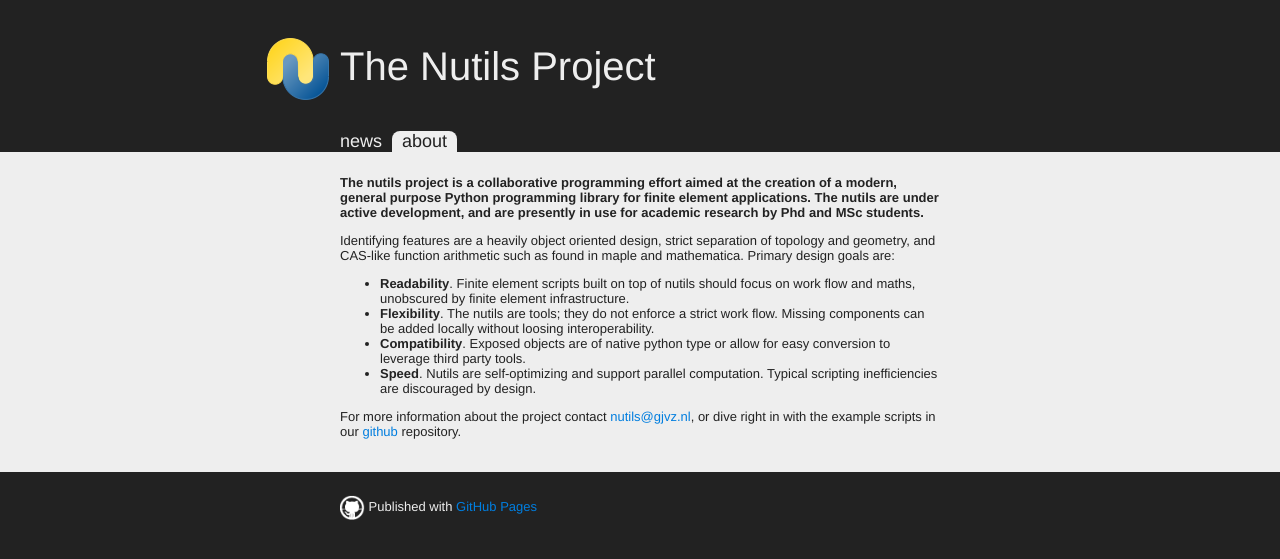
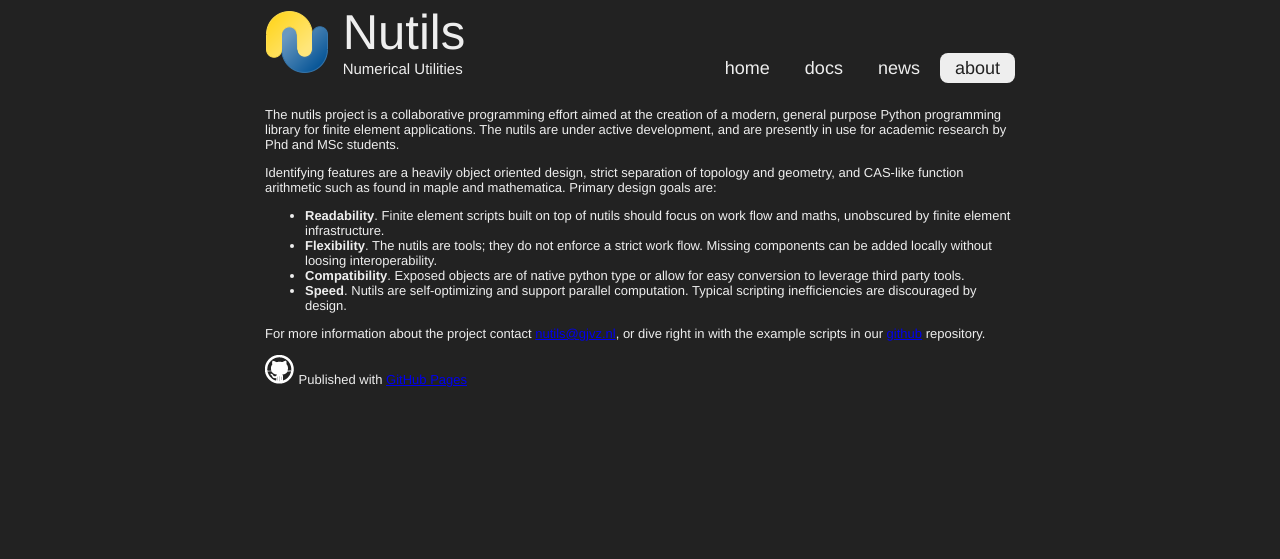
Before and after one commit to nutils/nutils.github.io, a Jekyll site: the page built from about.html, in a window 1280 px wide. Shown: the top 559 px of the page. Built offline with Jekyll 4.4.1, drawn with Linux system fonts in a browser that asks for light colours; Markdown is read by kramdown in place of the engine named in the settings.

Commit message:
New site setup

```diff
--- a/_config.yml
+++ b/_config.yml
@@ -11,8 +11,12 @@ pygments: true
 paginate: 5
 
 tabs:
+  - title: Home
+    url: /
+  - title: Docs
+    url: /docs.html
   - title: News
-    url: /
+    url: /news.html
   - title: About
     url: /about.html
 
--- a/_layouts/body.html
+++ b/_layouts/body.html
@@ -5,7 +5,8 @@
     <meta http-equiv="Content-Type" content="text/html; charset=UTF-8" />
     <meta name="viewport" content="width=device-width">
     <link rel="icon" href="/favicon.ico" type="image/x-icon">
-    <link rel="stylesheet" href="/css/main.css">
+    <link rel="stylesheet" type="text/css" href="/css/main.css" media="all">
+    <link rel="stylesheet" type="text/css" href="/css/syntax.css" media="all">
     <link href="atom.xml" type="application/atom+xml" rel="alternate" title="Sitewide ATOM Feed">
     <title>{{ site.shortname }} {{ page.title }}</title>
     {% for script in site.scripts %}
--- a/_layouts/default.html
+++ b/_layouts/default.html
@@ -3,25 +3,24 @@ layout: body
 ---
 
 <header>
-  <h1><img src="/images/nutilslogo.png">{{ site.name }}</h1>
+  <div>
+  <img src="/images/nutilslogo.png">
+  <div>
+  <h1>{{ site.shortname }}</h1>
+  <h2> Numerical Utilities</h2>
+  </div>
+  </div>
+  <nav>
+    {% for tab in site.tabs %}<span {% if page.title == tab.title %}class="select"{% endif %}>
+      <a href="{{ tab.url }}">{{ tab.title | downcase }}</a>
+    </span>{% endfor %}
+  </nav>
 </header>
-
-<nav>
-  {% capture alltabs %}{% for tab in site.tabs %}  {{ tab.title }}  {% endfor %}{% endcapture %}
-  {% assign scale = alltabs | size | divided_by: 100. %}
-  {% for tab in site.tabs %}<span style="max-width:{{ tab.title | size | plus: 4 | divided_by: scale }}%;" {% if page.title == tab.title %}class="select"{% endif %}>
-    <a href="{{ tab.url }}">{{ tab.title | downcase }}</a>
-  </span>{% endfor %}
-</nav>
-
-<div class="lightbg">
 
 <section>
   {{ content }}
 </section>
 
-</div>
-
 <footer>
   <p><a href="http://github.com/{{ site.github }}"><img src="/images/github.png" class="icon"></img></a> Published with <a href="http://pages.github.com">GitHub Pages</a></p>
 </footer>
--- a/css/main.css
+++ b/css/main.css
@@ -1,159 +1,167 @@
-article, aside, details, figcaption, figure,
-footer, header, hgroup, menu, nav, section {
-  display: block;
-}
-
-h1, h2, h3, h4, h5, h6 {
-  clear: both;
-}
-
 body {
-  margin: 0;
-  padding: 0;
-  box-sizing: border-box;
+  background: #222;
+  color: #eee;
   font-size: small;
   font-family: Helvetica, Arial, sans-serif;
-  -webkit-font-smoothing: antialiased;
-  background: #222;
-  color: #eee;
-}
-
-a {
-  text-decoration: none;
-  color: #007edf;
-  text-shadow: none;
-}
-
-header, nav, section, footer {
-  position: relative;
-  margin: 0 auto;
-  padding: 10px;
-  max-width: 600px;
+  max-width: 750px;
+  margin: auto;
 }
 
 header {
-  max-width: 748px; /* 74 px offset for logo */
+  text-align: justify;
 }
 
-header h1 {
-  padding-left: 74px;
-  text-indent: -84px;
-  line-height: 10px;
-  margin-bottom: 20px;
-  font-size: 40px;
-  font-weight: normal;
+header:after{
+    content: '';
+    display: inline-block;
+    width: 100%;
+    height: 0;
+    font-size:0;
+    line-height:0;
 }
 
-header h1 img {
-  vertical-align: middle;
-  padding: 0 10px;
+header div {
+  display: inline-block;
 }
 
-nav {
-  max-width: 620px; /* 10 px offset for tab padding */
-  padding: 0;
+header div img {
+  display: inline-block;
+  padding-right: 10px;
+  padding-top: 10px;
+}
+
+header div div h1 {
+  font-size: 49px;
+  font-weight: normal;
+  padding: 0px;
+  margin: 0px;
+}
+
+header div div h2 {
+  font-size: 15px;
+  font-weight: normal;
+  padding: 0px;
+  margin: 0px;
+}
+
+header nav {
+  display: inline-block;
   font-size: large;
 }
 
-nav span {
-  display: inline-block;
-  vertical-align: top;
-  overflow: hidden;
-  text-overflow: ellipsis;
-  white-space: nowrap;
-  padding: 0;
-  margin: 0;
+header nav span {
+  text-align: center;
+  padding: 5px;
 }
 
-nav span.select {
-  border-top-left-radius: 8px;
-  border-top-right-radius: 8px;
+header nav span.select {
+  border-radius: 8px;
   background-color: #eee;
   color: #222;
 }
 
-nav a {
+header nav a {
   color: inherit;
-  padding: 0 10px; /* matches section padding */
-  margin: 0;
+  padding: 0 10px;
+  text-decoration: none;
 }
 
-.lightbg {
-  width: 100%;
-  padding-bottom: 10px;
-  background: #eee;
-  color: #222;
+div.welcome {
+  font-size: 0px;
 }
 
-h2 + .nav {
-  margin: -15px 0 20px 0;
+div.welcome h1 {
+  display: inline-block;
+  font-weight: lighter;
+  font-size: 40px;
 }
 
-div + .nav {
-  margin: 40px 0 0 0;
+div.welcome span {
+  vertical-align: top;
+  display: inline-block;
+  max-width: 50%;
+  font-size: small;
 }
 
-dl dt {
-  font-weight: bold;
+div.docs {
+  margin-top: 50px;
+  max-width: 100%;
+  text-align: justify;
+  font-size: 0;
 }
 
-dl dd {
-  margin-left: 30px;
-  padding-bottom: 10px;
+div.docs div {
+  padding-left: 10px;
+  padding-right: 10px;
 }
 
-pre {
-  width: 100%;
-  background-color: #fff;
-  border: 1px solid #ccc;
-  padding: 10px;
-  line-height: 14px;
-  overflow: auto;
-  max-height: 400px;
+div.docs:after{
+    content: '';
+    display: inline-block;
+    width: 100%;
+    height: 0;
+    font-size:0;
+    line-height:0;
 }
 
-code {
-  font-size: 12px;
+div.docs div {
+  vertical-align: top;
+  display: inline-block;
+  background: #eee;
+  color:  #222;
+  border-radius: 8px;
+  width: 580px;
+  font-size: small;
 }
 
-.floatright {
-  float: right;
+div.docs nav {
+  vertical-align: top;
+  display: inline-block;
+  width: 150px;
+  font-size: small;
 }
 
-img.icon {
-  height: 25px;
-  vertical-align: middle;
+div.docs nav h1 {
+  display: block;
+  margin-left: 0px;
+  margin-bottom: 2px;
+  font-size: normal;
+  border-bottom-style: solid;
+  border-bottom-width: 1px;
+  text-indent: 5px;
 }
 
-img.photo {
-  width: 80pt;
-  border-radius: 10pt;
+div.docs nav span {
+  display: block;
 }
 
-img.portfoliologo {
-  width: 80pt;
-  padding: 25pt 0pt;
+div.docs nav span a {
+  text-indent: 5px;
+  margin-top: 1px;
+  margin-bottom: 1px;
+  display: inline-block;
+  vertical-align: middle;
+  margin-left: 0px;
+  padding-left: 0px;
+  font-size: small;
+  color: #eee;
+  text-decoration: none;
 }
 
-.inline {
-  display: inline-block;
-  vertical-align: middle;
+div.docs nav span a.triangle {
+  width: 0;
+  height: 0;
+  text-indent: 0px;
+  border-style: solid;
+  border-width: 6px 0 6px 10.4px;
+  border-color: transparent;
 }
 
-.exerpt {
-  margin-top: -10px;
-  padding-top: 0;
-  padding-left: 30px;
+div.docs nav span a.select {
+  width: 0;
+  height: 0;
+  text-indent: 0px;
+  border-style: solid;
+  border-width: 6px 0 6px 10.4px;
+  border-color: transparent transparent transparent #eee;
 }
-
-.widelist li {
-  padding-top: 10px;
-}
-
-.centered {
-  text-align: center;
-}
-
-.intro {
-  font-weight: bold;
-}
--- /dev/null
+++ b/docs.html
@@ -0,0 +1 @@
+docs/welcome.html
```
Also changed, not shown: _layouts/docs.html (added, +23 -0 lines), docs/before_you_start.html (added, +7 -0 lines), docs/hello_world.html (added, +7 -0 lines), docs/installation.html (added, +7 -0 lines), docs/welcome.html (added, +33 -0 lines), index.html (+28 -35 lines), news.html (added, +39 -0 lines).
